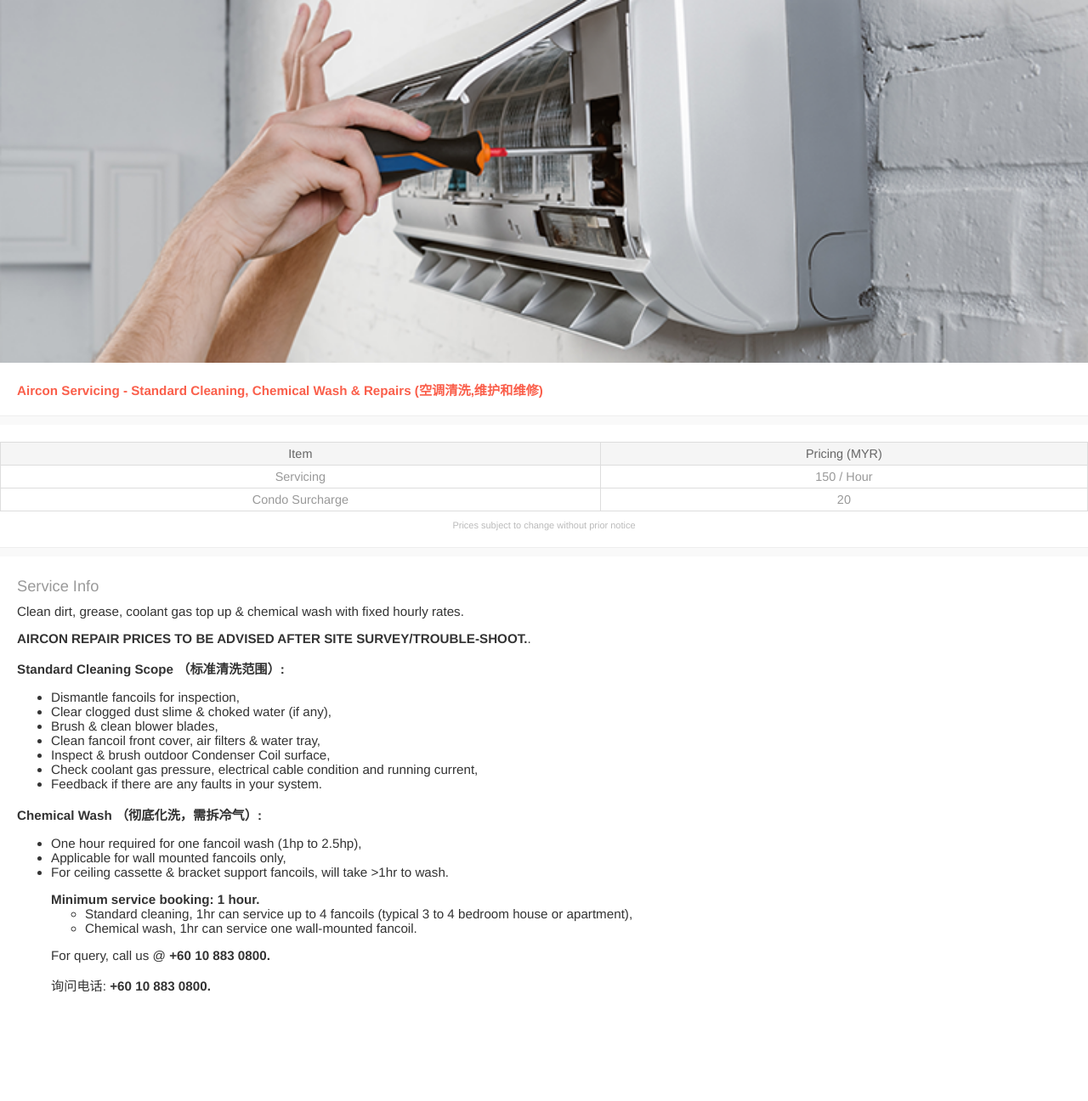
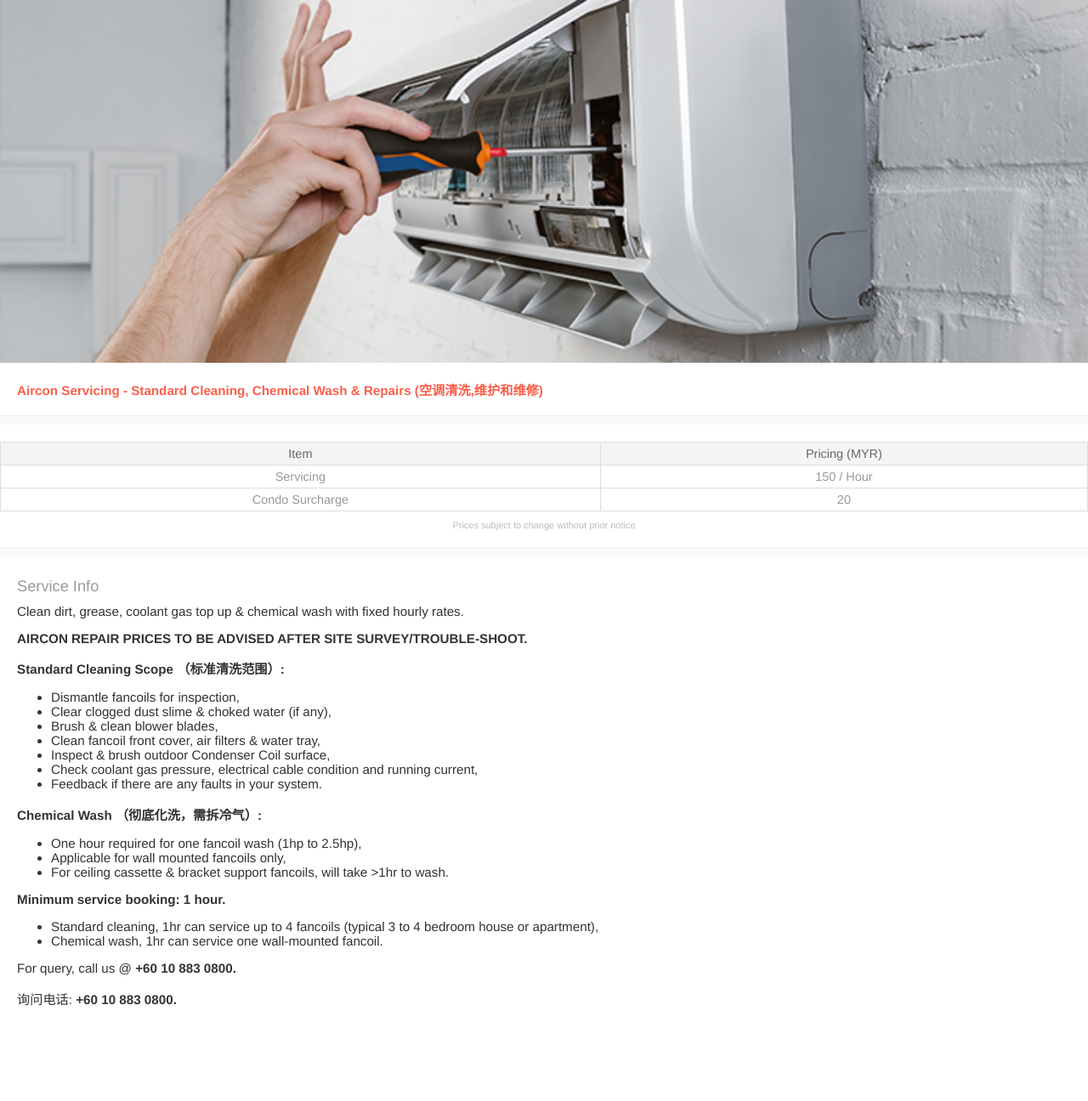
Before and after one commit to blooms-singapore/pages, a Jekyll site: the page built from en/services/myr/aircon.html, in a window 1280 px wide. Shown: the whole page at 85% size. Built offline with Jekyll 4.4.1, drawn with Linux system fonts in a browser that asks for light colours.

```diff
--- a/en/services/myr/aircon.html
+++ b/en/services/myr/aircon.html
@@ -36,7 +36,7 @@ layout: service
     <p>
       Clean dirt, grease, coolant gas top up & chemical wash with fixed hourly rates.<br>
       <p>
-      <strong>AIRCON REPAIR PRICES TO BE ADVISED AFTER SITE SURVEY/TROUBLE-SHOOT.</strong>.
+      <strong>AIRCON REPAIR PRICES TO BE ADVISED AFTER SITE SURVEY/TROUBLE-SHOOT.</strong>
     </p>
     <p>
       <strong>Standard Cleaning Scope （标准清洗范围）:</strong>
@@ -55,6 +55,7 @@ layout: service
         <li>One hour required for one fancoil wash (1hp to 2.5hp),</li>
         <li>Applicable for wall mounted fancoils only,</li>
         <li>For ceiling cassette & bracket support fancoils, will take >1hr to wash.</li>
+    </ul>
     </p>
       <strong>Minimum service booking: 1 hour.</strong>
       <ul>
```
